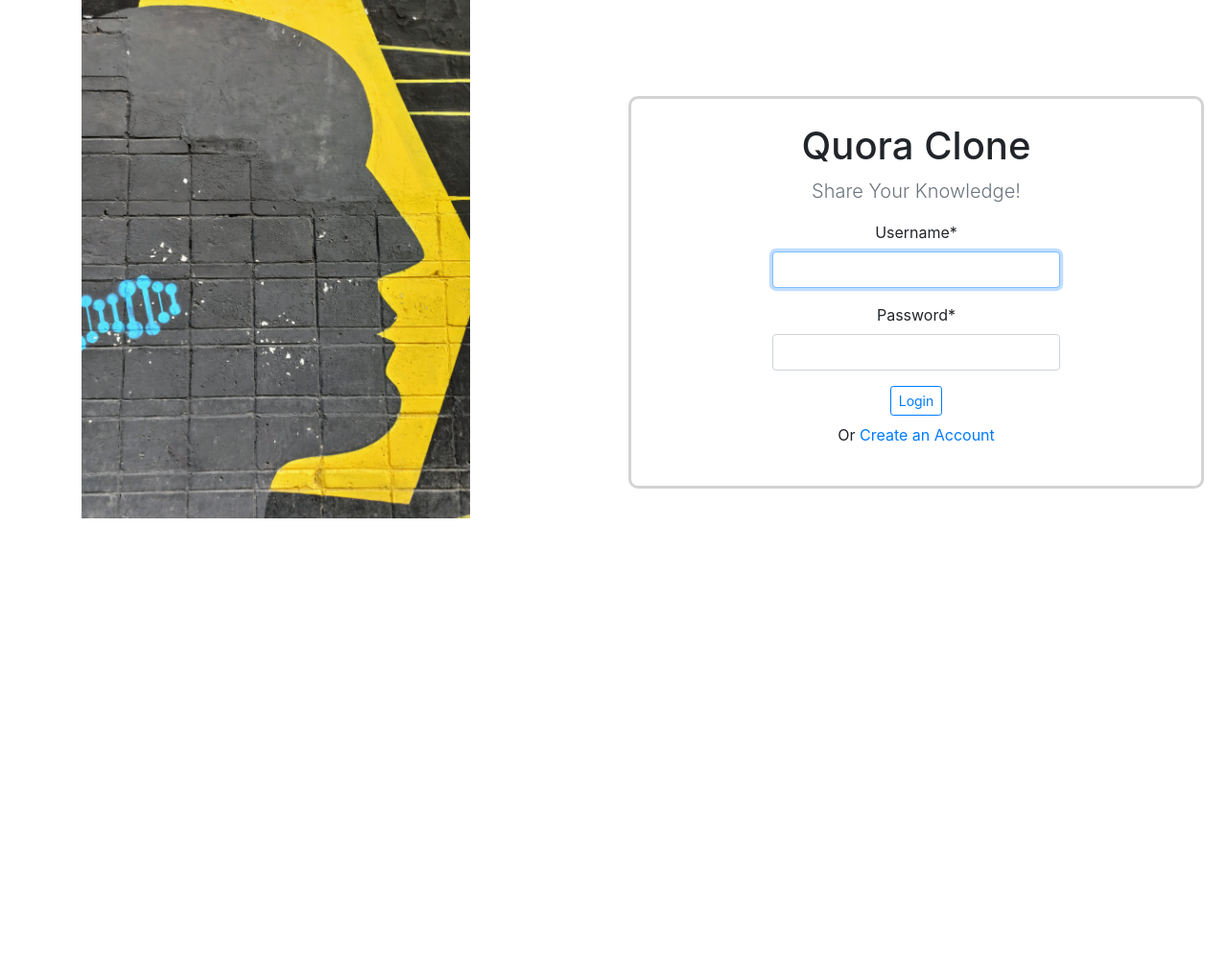
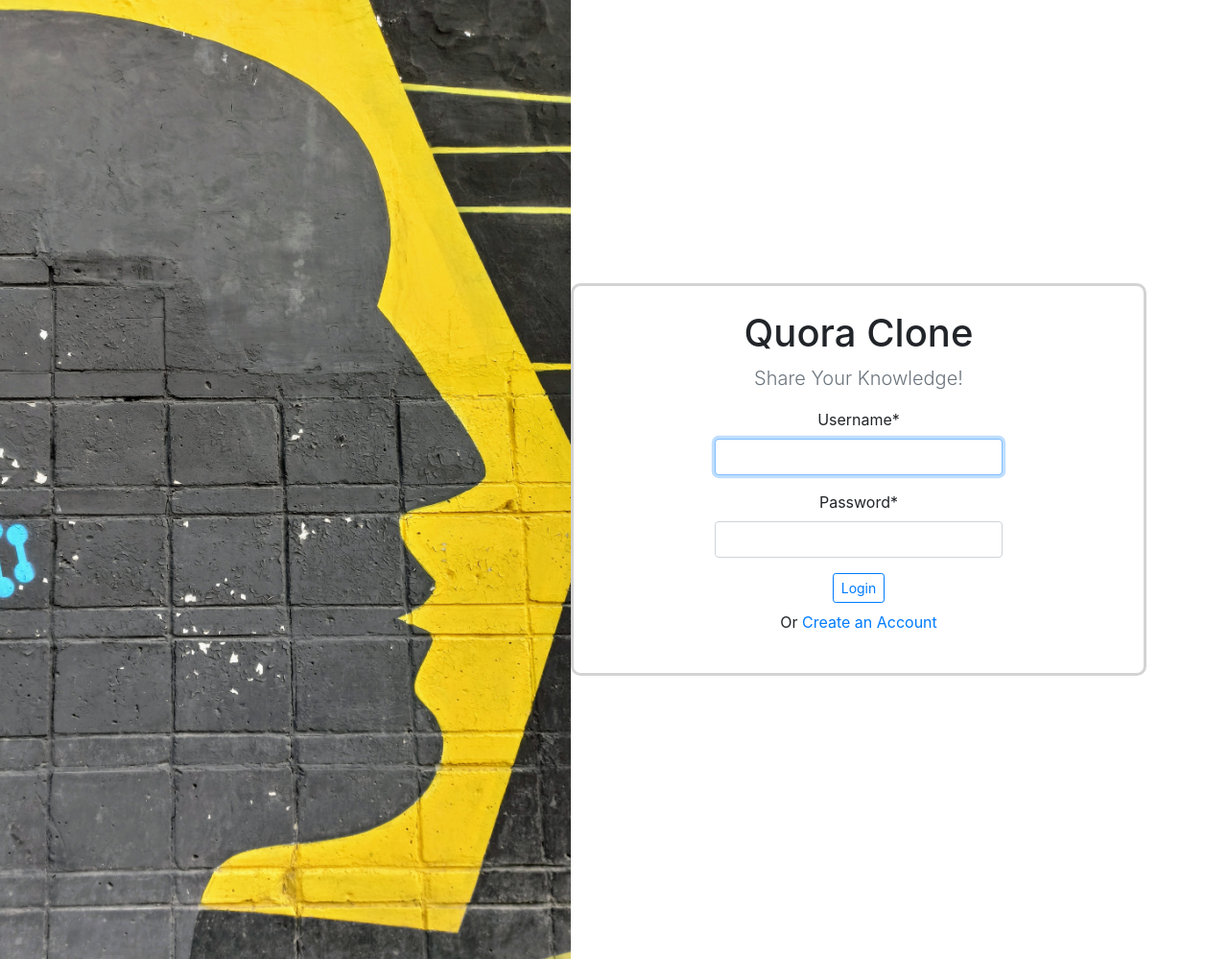
Before and after one commit to jordanengstrom/quora_clone, a Django app: page /accounts/login/ in a window 1280 px wide. Shown: the whole page at 96% size. Before the commit the page ends 540 px from the top, so only its background shows below. Run offline with Django 3.2, Linux system fonts and the light colour scheme; some libraries are stand-ins or nearby versions.

Commit message:
got media proportion just right. Sorting out flexbox issue

```diff
--- a/quora_clone/templates/auth_layout.html
+++ b/quora_clone/templates/auth_layout.html
@@ -1,10 +1,20 @@
 {%  extends "base.html" %}
 {% block style %}
 <style>
-    #question-head {
-        max-width: 75%;
+    .container {
+        display: flex;
+        justify-content: space-between;
+    }
+    #question-head-container {
+        justify-content: center;
+        align-items: center;
+        overflow: hidden;
+        margin-left: -15rem;
+    }
+    #question-head-img {
+        max-width: 100%;
         height: auto;
-        margin: auto;
+        margin-left: 0;
     }
     .login-form-container {
         width: 300px;
@@ -17,7 +27,11 @@
     }
 
     .outer-area {
-        margin-top: 100px;
+        {#margin-top: 9rem;#}
+        {#margin-left: 3rem;#}
+        display: flex;
+        justify-content: center;
+        align-items: center;
     }
 
     .auth-box {
--- a/quora_clone/templates/base.html
+++ b/quora_clone/templates/base.html
@@ -14,19 +14,15 @@
     </head>
     <body>
       <div class="container">
-        <div class="row">
-        <div class="col-sm-6">
+        <div id="question-head-container">
           {% load static %}
-          <img id="question-head" src="{% static 'static/natalie-dmay-unsplash.jpg' %}" alt="building side mural of grey face against yellow and black background with a horizontal blue double helix in the center of the face">
-    </div>
-        <div class="col-sm-6">
+          <img id="question-head-img" src="{% static 'static/natalie-dmay-unsplash.jpg' %}" alt="building side mural of grey face against yellow and black background with a horizontal blue double helix in the center of the face">
+        </div>
           {% block content %}
           {% endblock %}
 
           {% block js %}
           {% endblock %}
-        </div>
-        </div>
       </div>
     </body>
 </html>
```
